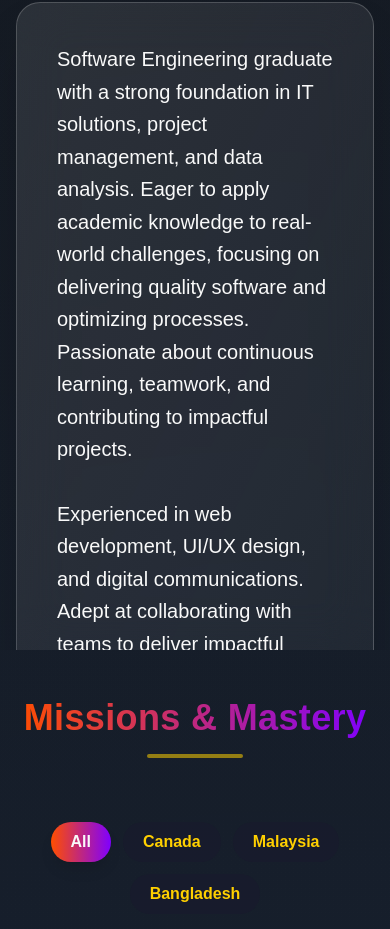
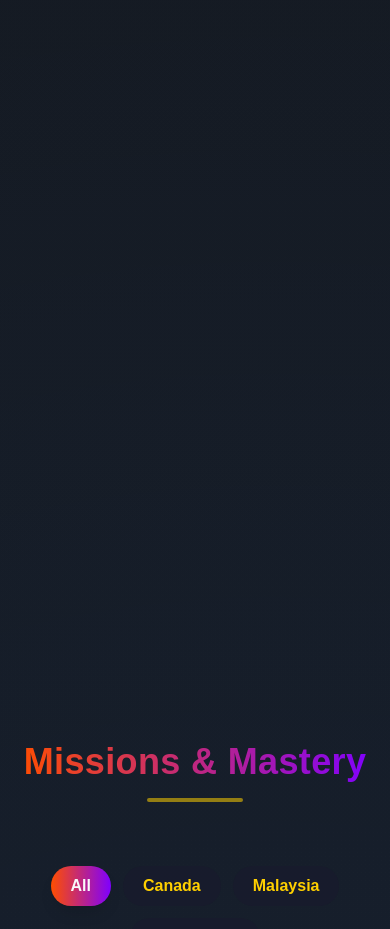
Before and after one commit to mahimrahman/Portfolio-JJKxDS-Themed, a React (Create React App) app: page / in a window 390 px wide. Shown: the part 1054-1983 px from the top of the page. Built offline with nearby package versions, Linux system fonts and the light colour scheme.

Commit message:
Added lightweight breathe animation to CSS and refactored About component for improved layout and responsiveness. Updated animations and content structure for better user engagement and visual appeal.

```diff
--- a/src/components/About.tsx
+++ b/src/components/About.tsx
@@ -1,6 +1,5 @@
 import React from 'react';
 import { motion } from 'framer-motion';
-import { Link } from 'react-router-dom';
 
 const aboutCards = [
   {
@@ -50,267 +49,138 @@ const aboutCards = [
   },
 ];
 
-const About: React.FC = () =>
-  <section className="min-h-[80vh] py-12 px-4 relative overflow-hidden">
-    <div className="max-w-6xl mx-auto relative z-10">
+const AboutBase: React.FC = () =>
+  <section className="min-h-[80vh] py-8 md:py-12 px-4 relative overflow-hidden">
+    <div className="max-w-6xl mx-auto relative z-10 [content-visibility:auto]">
+      {/* Header Section */}
       <motion.div
         initial={{ opacity: 0, y: 20 }}
         whileInView={{ opacity: 1, y: 0 }}
-        transition={{ duration: 0.8 }}
+        transition={{ duration: 0.5 }}
         viewport={{ once: true }}
-        className="text-center mb-16"
+        className="text-center mb-8 md:mb-16"
       >
-        <h2 className="text-4xl md:text-5xl font-bold mb-4 bg-gradient-to-r from-rengoku-flame to-domain-violet bg-clip-text text-transparent">
+        <h2 className="text-3xl md:text-4xl lg:text-5xl font-bold pb-4 bg-gradient-to-r from-rengoku-flame to-domain-violet bg-clip-text text-transparent">
           The Path of the Slayer
         </h2>
-        <span className="block w-24 h-1 mx-auto mb-8 bg-zenitsu-lightning rounded-full animate-pulse" />
+        <span className="block w-20 md:w-24 h-1 mx-auto bg-zenitsu-lightning rounded-full animate-pulse" />
       </motion.div>
 
-      {/* Bento Grid Layout - 50-50 proportions with enhanced animations */}
-      <div className="grid grid-cols-1 lg:grid-cols-2 gap-6 h-[600px] items-start">
-        {/* Left Column - Text Section (50% width) */}
+      {/* Bento Grid Layout - Responsive design */}
+      <div className="grid grid-cols-1 lg:grid-cols-2 gap-6 md:gap-8 h-auto lg:h-[600px]">
+        {/* Left Column - Large Text Card (50% width on desktop, full width on mobile) */}
         <motion.div
-          initial={{ opacity: 0, x: -30, y: 20 }}
-          whileInView={{ opacity: 1, x: 0, y: 0 }}
-          transition={{
-            duration: 1.2,
-            ease: [0.25, 0.46, 0.45, 0.94],
-            delay: 0.1
-          }}
-          viewport={{ once: true, margin: "-100px" }}
-          className="space-y-6"
+          initial={{ opacity: 0, x: -20 }}
+          whileInView={{ opacity: 1, x: 0 }}
+          transition={{ duration: 0.5, ease: [0.25, 0.46, 0.45, 0.94] }}
+          viewport={{ once: true }}
+          className="h-auto lg:h-full mb-6 lg:mb-0 transform-gpu"
         >
-          <motion.div
-            className="h-full bg-gradient-to-br from-snow-white/10 to-snow-white/5 backdrop-blur-xl rounded-3xl border border-snow-white/20 shadow-2xl shadow-black/20 p-10 flex flex-col justify-center"
-            whileHover={{
-              scale: 1.02,
-              y: -5,
-              boxShadow: "0 25px 50px -12px rgba(0, 0, 0, 0.4)"
-            }}
-            transition={{
-              type: "spring",
-              stiffness: 300,
-              damping: 20,
-              duration: 0.6
-            }}
-          >
+          <div className="min-h-[300px] lg:h-full bg-gradient-to-br from-snow-white/10 to-snow-white/5 backdrop-blur-xl backdrop-saturate-150 rounded-3xl border border-snow-white/20/80 shadow-2xl shadow-black/20 p-6 md:p-8 lg:p-10 flex flex-col justify-center group hover:shadow-3xl hover:shadow-snow-white/10 transition-all duration-500 [will-change:transform]">
+            <div className="space-y-6 md:space-y-8">
+              <p className="text-base md:text-lg lg:text-xl text-snow-white leading-relaxed">
+                Software Engineering graduate with a strong foundation in IT solutions, project management, and data analysis. Eager to apply academic knowledge to real-world challenges, focusing on delivering quality software and optimizing processes. Passionate about continuous learning, teamwork, and contributing to impactful projects.
+              </p>
+              <p className="text-base md:text-lg lg:text-xl text-snow-white leading-relaxed">
+                Experienced in web development, UI/UX design, and digital communications. Adept at collaborating with teams to deliver impactful results and drive engagement.
+              </p>
+            </div>
+          </div>
+        </motion.div>
+
+        {/* Right Column - Bento Grid (50% width on desktop, full width on mobile) */}
+        <div className="h-auto lg:h-full">
+          {/* Bento Grid - Responsive 2x2 Layout */}
+          <div className="grid grid-cols-2 gap-3 md:gap-4 h-auto lg:h-full">
+            {/* Top Left Card */}
             <motion.div
-              className="space-y-8"
-              initial={{ opacity: 0, y: 20 }}
+              className="min-h-[140px] md:min-h-[160px] lg:h-auto bg-gradient-to-br from-checkered-green/20 to-domain-violet/20 backdrop-blur-xl backdrop-saturate-150 rounded-2xl border border-zenitsu-lightning/20 hover:border-zenitsu-lightning/40 transition-transform duration-300 cursor-pointer p-3 md:p-4 flex flex-col justify-center group hover:shadow-xl hover:shadow-checkered-green/20 hover:scale-105 hover:-translate-y-1 sm:hover:-translate-y-2 transform-gpu motion-reduce:transform-none motion-reduce:transition-none [will-change:transform]"
+              initial={{ opacity: 0, y: 12 }}
               whileInView={{ opacity: 1, y: 0 }}
-              transition={{
-                duration: 0.8,
-                delay: 0.3,
-                ease: "easeOut"
-              }}
+              transition={{ duration: 0.45, delay: 0.1 }}
               viewport={{ once: true }}
             >
-              <motion.p
-                className="text-xl text-snow-white leading-relaxed break-words whitespace-normal min-w-0"
-                initial={{ opacity: 0, y: 15 }}
-                whileInView={{ opacity: 1, y: 0 }}
-                transition={{
-                  duration: 0.6,
-                  delay: 0.4,
-                  ease: "easeOut"
-                }}
-                viewport={{ once: true }}
-              >
-                Software Engineering graduate with a strong foundation in IT solutions, project management, and data analysis. Eager to apply academic knowledge to real-world challenges, focusing on delivering quality software and optimizing processes. Passionate about continuous learning, teamwork, and contributing to impactful projects.
-              </motion.p>
-              <motion.p
-                className="text-xl text-snow-white leading-relaxed break-words whitespace-normal min-w-0"
-                initial={{ opacity: 0, y: 15 }}
-                whileInView={{ opacity: 1, y: 0 }}
-                transition={{
-                  duration: 0.6,
-                  delay: 0.6,
-                  ease: "easeOut"
-                }}
-                viewport={{ once: true }}
-              >
-                Experienced in web development, UI/UX design, and digital communications. Adept at collaborating with teams to deliver impactful results and drive engagement.
-              </motion.p>
+              <div className="flex flex-col items-center text-center gap-2 md:gap-3">
+                <div className="text-zenitsu-lightning group-hover:scale-110 transition-transform duration-300">
+                  <div className="w-6 h-6 md:w-8 md:h-8">
+                    {aboutCards[0].icon}
+                  </div>
+                </div>
+                <div>
+                  <h3 className="text-snow-white font-bold text-xs md:text-sm">Web Development</h3>
+                  <p className="text-zenitsu-lightning text-xs">React, TypeScript, HTML, CSS, Node.js</p>
+                </div>
+              </div>
             </motion.div>
-          </motion.div>
-        </motion.div>
 
-        {/* Right Column - 4 Square Cards in 2x2 Grid (50% width) */}
-        <motion.div
-          initial={{ opacity: 0, x: 30, y: 20 }}
-          whileInView={{ opacity: 1, x: 0, y: 0 }}
-          transition={{
-            duration: 1.2,
-            ease: [0.25, 0.46, 0.45, 0.94],
-            delay: 0.2
-          }}
-          viewport={{ once: true, margin: "-100px" }}
-          className="grid grid-cols-2 gap-4 h-full"
-        >
-          {/* Top Row - 2 Square Cards */}
-          <div className="space-y-4">
+            {/* Top Right Card */}
             <motion.div
-              className="aspect-square bg-gradient-to-br from-checkered-green/20 to-domain-violet/20 backdrop-blur-xl rounded-2xl border border-zenitsu-lightning/20 hover:border-zenitsu-lightning/40 transition-all duration-300 cursor-pointer p-4 flex flex-col justify-center group hover:shadow-xl hover:shadow-checkered-green/20"
-              initial={{ opacity: 0, scale: 0.8, y: 20 }}
-              whileInView={{ opacity: 1, scale: 1, y: 0 }}
-              whileHover={{
-                scale: 1.05,
-                y: -8,
-                rotateY: 5,
-                boxShadow: "0 20px 40px -12px rgba(0, 0, 0, 0.3)"
-              }}
-              transition={{
-                duration: 0.8,
-                delay: 0.4,
-                ease: [0.25, 0.46, 0.45, 0.94],
-                type: "spring",
-                stiffness: 400,
-                damping: 15
-              }}
+              className="min-h-[140px] md:min-h-[160px] lg:h-auto bg-gradient-to-br from-zenitsu-lightning/20 to-rengoku-flame/20 backdrop-blur-xl backdrop-saturate-150 rounded-2xl border border-zenitsu-lightning/20 hover:border-zenitsu-lightning/40 transition-transform duration-300 cursor-pointer p-3 md:p-4 flex flex-col justify-center group hover:shadow-xl hover:shadow-zenitsu-lightning/20 hover:scale-105 hover:-translate-y-1 sm:hover:-translate-y-2 transform-gpu motion-reduce:transform-none motion-reduce:transition-none [will-change:transform]"
+              initial={{ opacity: 0, y: 12 }}
+              whileInView={{ opacity: 1, y: 0 }}
+              transition={{ duration: 0.45, delay: 0.15 }}
               viewport={{ once: true }}
             >
-              <motion.div
-                className="flex flex-col items-center text-center gap-3"
-                whileHover={{ scale: 1.02 }}
-                transition={{ duration: 0.3 }}
-              >
-                <motion.div
-                  className="text-zenitsu-lightning group-hover:scale-110 transition-transform duration-300"
-                  whileHover={{ rotate: 5 }}
-                  transition={{ duration: 0.3 }}
-                >
-                  {aboutCards[0].icon}
-                </motion.div>
+              <div className="flex flex-col items-center text-center gap-2 md:gap-3">
+                <div className="text-zenitsu-lightning group-hover:scale-110 transition-transform duration-300">
+                  <div className="w-6 h-6 md:w-8 md:h-8">
+                    {aboutCards[1].icon}
+                  </div>
+                </div>
                 <div>
-                  <h3 className="text-snow-white font-bold text-sm">Web Development</h3>
-                  <p className="text-zenitsu-lightning text-xs break-words whitespace-normal min-w-0">React, TypeScript, HTML, CSS, Node.js</p>
+                  <h3 className="text-snow-white font-bold text-xs md:text-sm">UI/UX & Graphic Design</h3>
+                  <p className="text-zenitsu-lightning text-xs">Figma, Adobe Suite, Canva, Branding</p>
                 </div>
-              </motion.div>
+              </div>
             </motion.div>
 
+            {/* Bottom Left Card */}
             <motion.div
-              className="aspect-square bg-gradient-to-br from-zenitsu-lightning/20 to-rengoku-flame/20 backdrop-blur-xl rounded-2xl border border-zenitsu-lightning/20 hover:border-zenitsu-lightning/40 transition-all duration-300 cursor-pointer p-4 flex flex-col justify-center group hover:shadow-xl hover:shadow-zenitsu-lightning/20"
-              initial={{ opacity: 0, scale: 0.8, y: 20 }}
-              whileInView={{ opacity: 1, scale: 1, y: 0 }}
-              whileHover={{
-                scale: 1.05,
-                y: -8,
-                rotateY: -5,
-                boxShadow: "0 20px 40px -12px rgba(0, 0, 0, 0.3)"
-              }}
-              transition={{
-                duration: 0.8,
-                delay: 0.5,
-                ease: [0.25, 0.46, 0.45, 0.94],
-                type: "spring",
-                stiffness: 400,
-                damping: 15
-              }}
+              className="min-h-[140px] md:min-h-[160px] lg:h-auto bg-gradient-to-br from-cursed-blue/20 to-domain-violet/20 backdrop-blur-xl backdrop-saturate-150 rounded-2xl border border-zenitsu-lightning/20 hover:border-zenitsu-lightning/40 transition-transform duration-300 cursor-pointer p-3 md:p-4 flex flex-col justify-center group hover:shadow-xl hover:shadow-cursed-blue/20 hover:scale-105 hover:-translate-y-1 sm:hover:-translate-y-2 transform-gpu motion-reduce:transform-none motion-reduce:transition-none [will-change:transform]"
+              initial={{ opacity: 0, y: 12 }}
+              whileInView={{ opacity: 1, y: 0 }}
+              transition={{ duration: 0.45, delay: 0.2 }}
               viewport={{ once: true }}
             >
-              <motion.div
-                className="flex flex-col items-center text-center gap-3"
-                whileHover={{ scale: 1.02 }}
-                transition={{ duration: 0.3 }}
-              >
-                <motion.div
-                  className="text-zenitsu-lightning group-hover:scale-110 transition-transform duration-300"
-                  whileHover={{ rotate: -5 }}
-                  transition={{ duration: 0.3 }}
-                >
-                  {aboutCards[1].icon}
-                </motion.div>
+              <div className="flex flex-col items-center text-center gap-2 md:gap-3">
+                <div className="text-zenitsu-lightning group-hover:scale-110 transition-transform duration-300">
+                  <div className="w-6 h-6 md:w-8 md:h-8">
+                    {aboutCards[2].icon}
+                  </div>
+                </div>
                 <div>
-                  <h3 className="text-snow-white font-bold text-sm">UI/UX & Graphic Design</h3>
-                  <p className="text-zenitsu-lightning text-xs break-words whitespace-normal min-w-0">Figma, Adobe Suite, Canva, Branding</p>
+                  <h3 className="text-snow-white font-bold text-xs md:text-sm">Data Analysis</h3>
+                  <p className="text-zenitsu-lightning text-xs">Python, Power BI, Pandas, SQL</p>
                 </div>
-              </motion.div>
+              </div>
+            </motion.div>
+
+            {/* Bottom Right Card */}
+            <motion.div
+              className="min-h-[140px] md:min-h-[160px] lg:h-auto bg-gradient-to-br from-rengoku-flame/20 to-zenitsu-lightning/20 backdrop-blur-xl backdrop-saturate-150 rounded-2xl border border-zenitsu-lightning/20 hover:border-zenitsu-lightning/40 transition-transform duration-300 cursor-pointer p-3 md:p-4 flex flex-col justify-center group hover:shadow-xl hover:shadow-rengoku-flame/20 hover:scale-105 hover:-translate-y-1 sm:hover:-translate-y-2 transform-gpu motion-reduce:transform-none motion-reduce:transition-none [will-change:transform]"
+              initial={{ opacity: 0, y: 12 }}
+              whileInView={{ opacity: 1, y: 0 }}
+              transition={{ duration: 0.45, delay: 0.25 }}
+              viewport={{ once: true }}
+            >
+              <div className="flex flex-col items-center text-center gap-2 md:gap-3">
+                <div className="text-zenitsu-lightning group-hover:scale-110 transition-transform duration-300">
+                  <div className="w-6 h-6 md:w-8 md:h-8">
+                    {aboutCards[3].icon}
+                  </div>
+                </div>
+                <div>
+                  <h3 className="text-snow-white font-bold text-xs md:text-sm">Project Management</h3>
+                  <p className="text-zenitsu-lightning text-xs">Agile, Scrum, Jira, Trello</p>
+                </div>
+              </div>
             </motion.div>
           </div>
-
-          {/* Bottom Row - 2 Square Cards */}
-          <div className="space-y-4">
-            <motion.div
-              className="aspect-square bg-gradient-to-br from-cursed-blue/20 to-domain-violet/20 backdrop-blur-xl rounded-2xl border border-zenitsu-lightning/20 hover:border-zenitsu-lightning/40 transition-all duration-300 cursor-pointer p-4 flex flex-col justify-center group hover:shadow-xl hover:shadow-cursed-blue/20"
-              initial={{ opacity: 0, scale: 0.8, y: 20 }}
-              whileInView={{ opacity: 1, scale: 1, y: 0 }}
-              whileHover={{
-                scale: 1.05,
-                y: -8,
-                rotateY: 5,
-                boxShadow: "0 20px 40px -12px rgba(0, 0, 0, 0.3)"
-              }}
-              transition={{
-                duration: 0.8,
-                delay: 0.6,
-                ease: [0.25, 0.46, 0.45, 0.94],
-                type: "spring",
-                stiffness: 400,
-                damping: 15
-              }}
-              viewport={{ once: true }}
-            >
-              <motion.div
-                className="flex flex-col items-center text-center gap-3"
-                whileHover={{ scale: 1.02 }}
-                transition={{ duration: 0.3 }}
-              >
-                <motion.div
-                  className="text-zenitsu-lightning group-hover:scale-110 transition-transform duration-300"
-                  whileHover={{ rotate: 5 }}
-                  transition={{ duration: 0.3 }}
-                >
-                  {aboutCards[2].icon}
-                </motion.div>
-                <div>
-                  <h3 className="text-snow-white font-bold text-sm">Data Analysis</h3>
-                  <p className="text-zenitsu-lightning text-xs break-words whitespace-normal min-w-0">Python, Power BI, Pandas, SQL</p>
-                </div>
-              </motion.div>
-            </motion.div>
-
-            <motion.div
-              className="aspect-square bg-gradient-to-br from-rengoku-flame/20 to-zenitsu-lightning/20 backdrop-blur-xl rounded-2xl border border-zenitsu-lightning/20 hover:border-zenitsu-lightning/40 transition-all duration-300 cursor-pointer p-4 flex flex-col justify-center group hover:shadow-xl hover:shadow-rengoku-flame/20"
-              initial={{ opacity: 0, scale: 0.8, y: 20 }}
-              whileInView={{ opacity: 1, scale: 1, y: 0 }}
-              whileHover={{
-                scale: 1.05,
-                y: -8,
-                rotateY: -5,
-                boxShadow: "0 20px 40px -12px rgba(0, 0, 0, 0.3)"
-              }}
-              transition={{
-                duration: 0.8,
-                delay: 0.7,
-                ease: [0.25, 0.46, 0.45, 0.94],
-                type: "spring",
-                stiffness: 400,
-                damping: 15
-              }}
-              viewport={{ once: true }}
-            >
-              <motion.div
-                className="flex flex-col items-center text-center gap-3"
-                whileHover={{ scale: 1.02 }}
-                transition={{ duration: 0.3 }}
-              >
-                <motion.div
-                  className="text-zenitsu-lightning group-hover:scale-110 transition-transform duration-300"
-                  whileHover={{ rotate: -5 }}
-                  transition={{ duration: 0.3 }}
-                >
-                  {aboutCards[3].icon}
-                </motion.div>
-                <div>
-                  <h3 className="text-snow-white font-bold text-sm">Project Management</h3>
-                  <p className="text-zenitsu-lightning text-xs break-words whitespace-normal min-w-0">Agile, Scrum, Jira, Trello</p>
-                </div>
-              </motion.div>
-            </motion.div>
-          </div>
-        </motion.div>
+        </div>
       </div>
     </div>
   </section>;
 
+const About = React.memo(AboutBase);
+
 export default About;
```
Also changed, not shown: src/index.css (+26 -0 lines).
